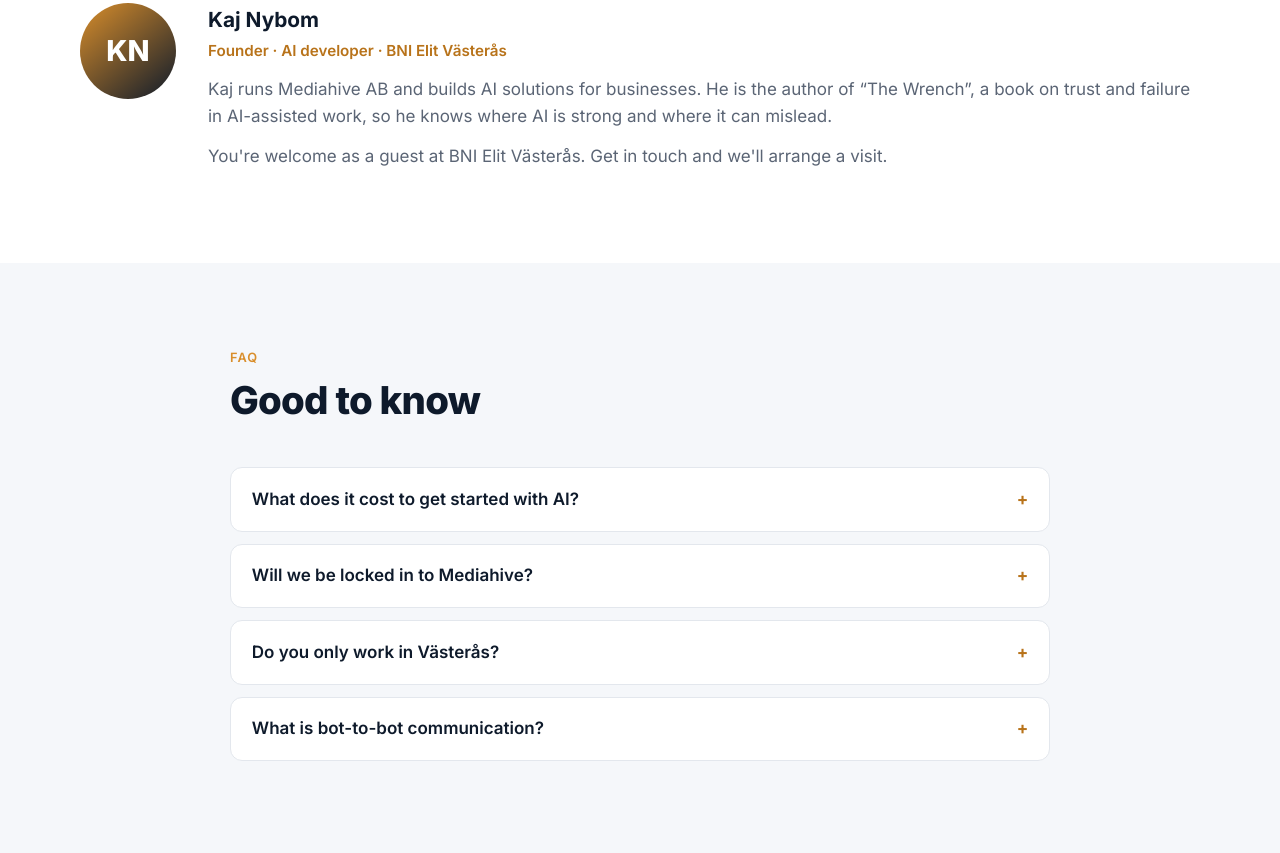
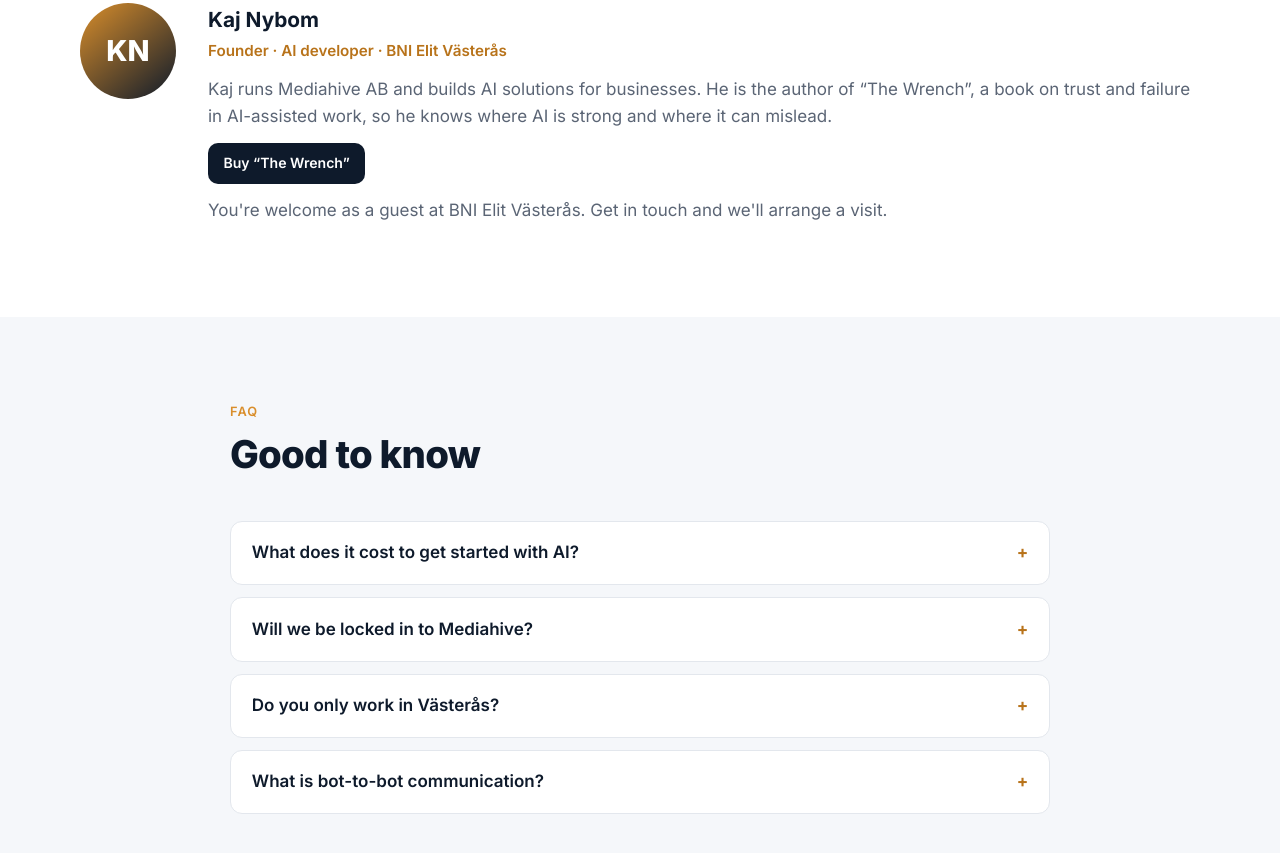
Before and after one commit to KKobraKai/mediahiveab, a website: page index.html in a window 1280 px wide. Shown: the part 3246-4099 px from the top of the page. Drawn offline with Linux system fonts and the light colour scheme.

Commit message:
Add Buy The Wrench button in About

```diff
--- a/index.html
+++ b/index.html
@@ -330,6 +330,7 @@
           <h3>Kaj Nybom</h3>
           <p class="role"><span class="sv">Grundare · AI-utvecklare · BNI Elit Västerås</span><span class="en">Founder · AI developer · BNI Elit Västerås</span></p>
           <p><span class="sv">Kaj driver Mediahive AB och bygger AI-lösningar för företag. Han är författare till ”The Wrench”, en bok om tillit och misstag i AI-stött arbete, och vet därför var AI är stark och var den kan leda fel.</span><span class="en">Kaj runs Mediahive AB and builds AI solutions for businesses. He is the author of “The Wrench”, a book on trust and failure in AI-assisted work, so he knows where AI is strong and where it can mislead.</span></p>
+          <p><a class="btn btn-dark btn-sm" href="https://www.amazon.com/dp/9199117606" target="_blank" rel="noopener"><span class="sv">Köp ”The Wrench”</span><span class="en">Buy “The Wrench”</span></a></p>
           <p><span class="sv">Välkommen som gäst till BNI Elit Västerås, hör av dig så bokar vi ett besök.</span><span class="en">You're welcome as a guest at BNI Elit Västerås. Get in touch and we'll arrange a visit.</span></p>
         </div>
       </div>
```
